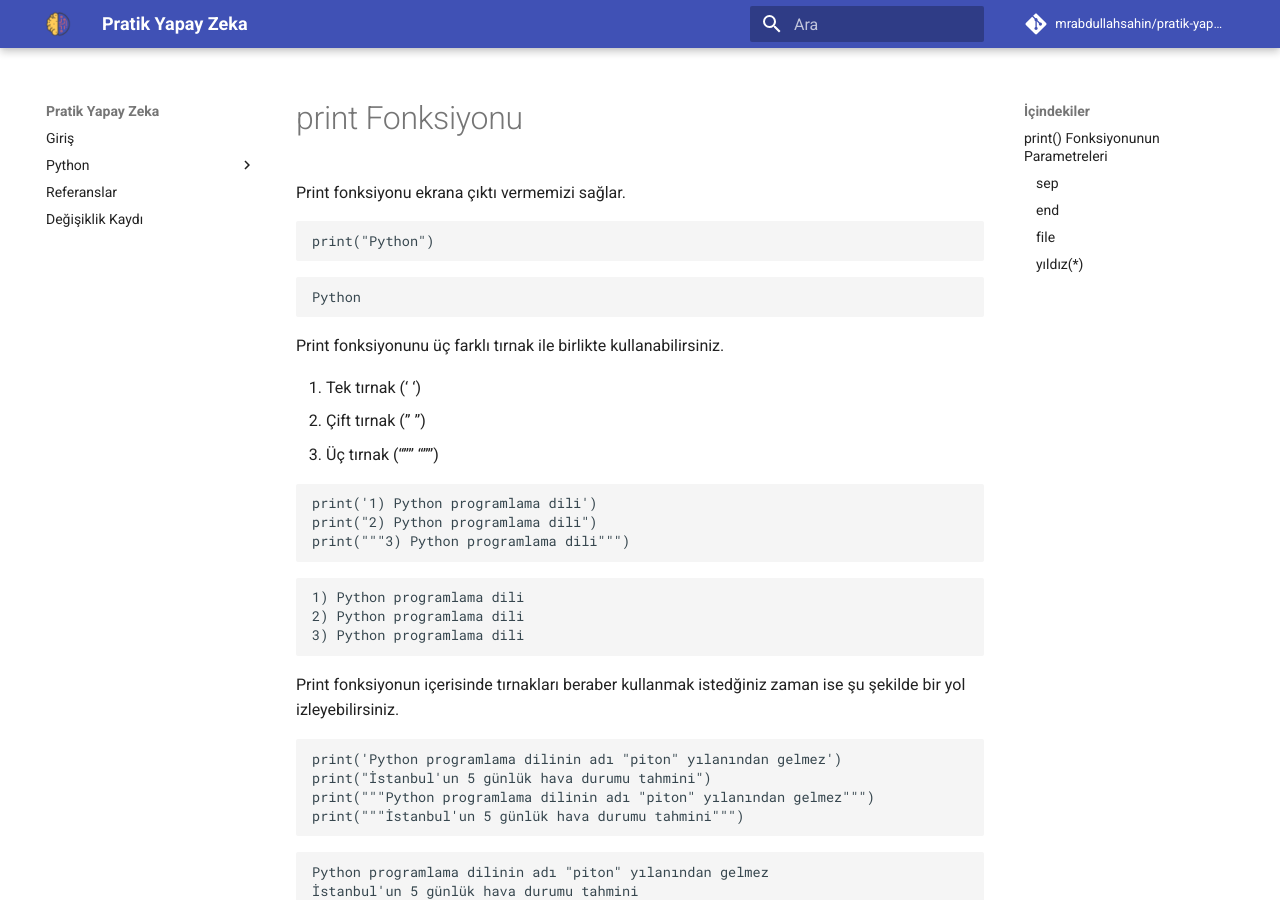
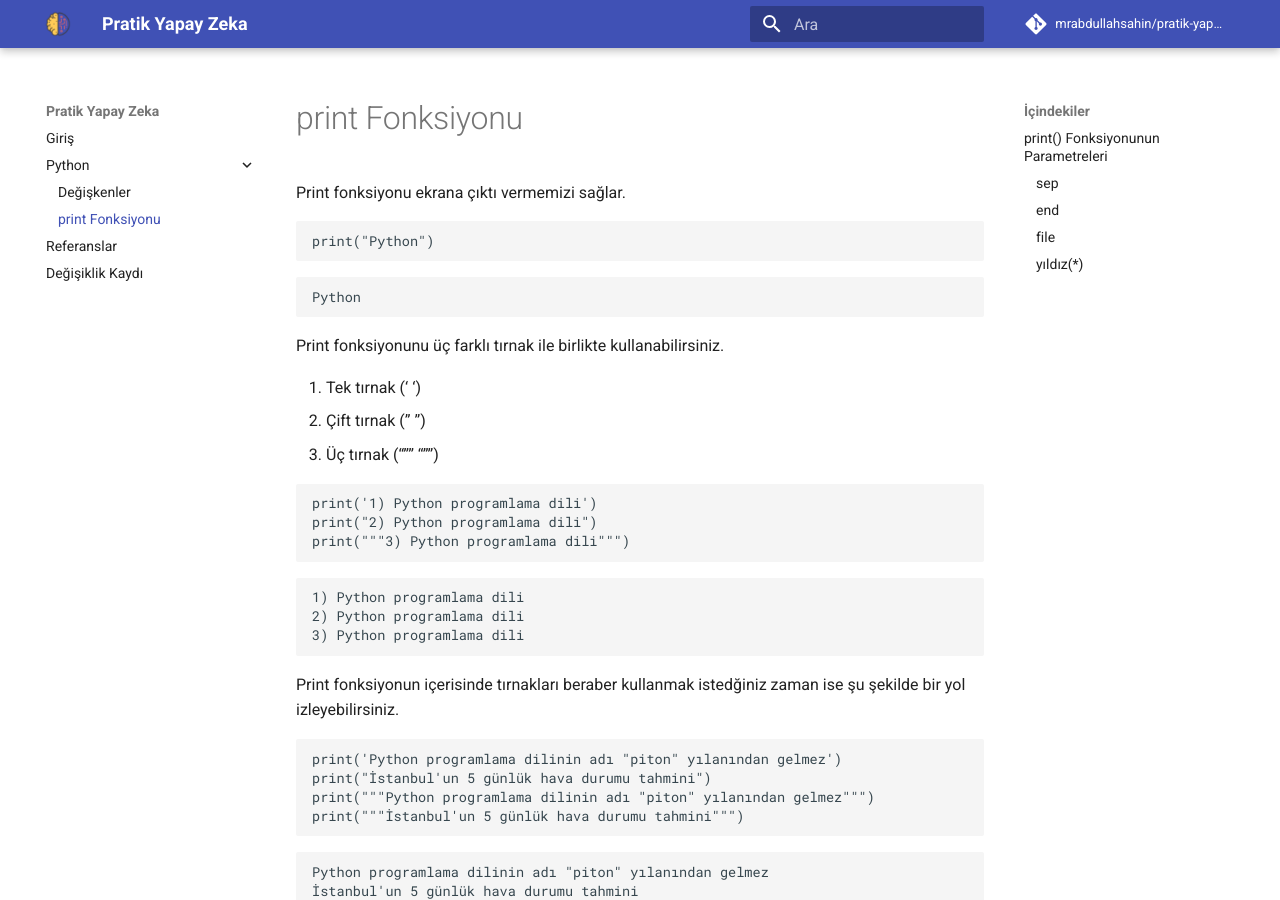
Before and after one commit to mrabdullahsahin/pratik-yapay-zeka, an MkDocs documentation site: the page built from docs/python/print.md, in a window 1280 px wide and 900 px high. Built offline with MkDocs 1.6.1 and Material for MkDocs 9.7.7, drawn with Linux system fonts in a browser that asks for light colours; comment, search, counter and statistics services are not loaded.

Commit message:
Update nav on mkdocs.yml

```diff
--- a/mkdocs.yml
+++ b/mkdocs.yml
@@ -29,6 +29,7 @@ nav:
   - Giriş: index.md
   - Python:
     - Değişkenler: python/degiskenler.md
+    - print Fonksiyonu: python/print.md
   - Referanslar: referanslar.md
   - Değişiklik Kaydı: changelog.md
 
```
